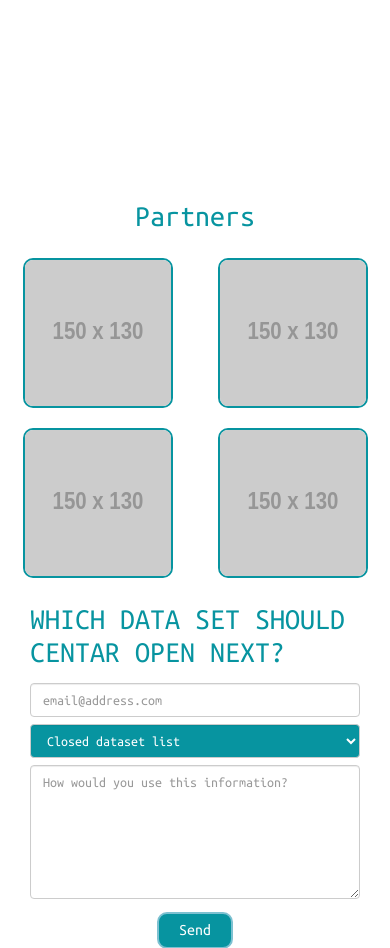
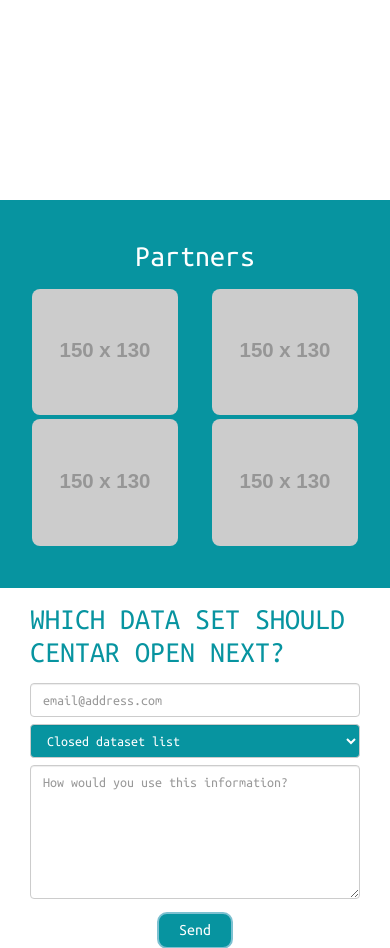
Before and after one commit to crtarsorg/data-centar, a Flask app: page /about/ in a window 390 px wide. Shown: the part 2301-3249 px from the top of the page. Run offline with Flask 2, Linux system fonts and the light colour scheme; grey boxes labelled with a size stand in for pictures from a placeholder-image service; parts of the project's set-up code (start-up, migrations or seed data) failed here and were passed over; some libraries are stand-ins or nearby versions.

Commit message:
funders image responsiveness; fixes: margins, grids - about page;

```diff
--- a/app/static/css/style.css
+++ b/app/static/css/style.css
@@ -274,8 +274,6 @@ select.primary-content-color{
 }
 
 .funder-img{
-    width: 150px;
-    height: 150px;
 	border-radius: 10px;
 	border: 2px solid #0794A0;
     vertical-align: middle;
--- a/app/templates/mod_about/index.html
+++ b/app/templates/mod_about/index.html
@@ -30,10 +30,6 @@
     -moz-columns: 2;
 }
 
-li {
-    max-width: 80%;
-}
-
 #timelineImg {
     max-width: 100%;
     min-height: 50%;
@@ -45,9 +41,6 @@ li {
     -moz-columns: 4;
 }
 
-.funder-img {
-    width: 150px;
-}
 </style>
 <script>
 //https://developers.google.com/youtube/player_parameters?hl=en
@@ -161,22 +154,22 @@ $(function() {
     </div>
 </section>
 <!-- Funders Section -->
-<section id="fundersS" class="container content-section text-center primary-content-color">
-    <div class="row">
-        <div class="col-lg-8 col-lg-offset-2">
+<section id="fundersS" class="container-fluid text-center primary-color white-content">
+    <div class="container">
+        <div class="padding-sm">
             <h2>Partners</h2>
             <div class="row text-center margin-4p">
-                <div class="col-md-3 col-xs-6 padding-10">
-                    <img src="http://placehold.it/150x130" alt="" class="funder-img">
+                <div class="col-xs-6 col-sm-3">
+                    <img src="http://placehold.it/150x130" alt="" class="funder-img img-responsive">
                 </div>
-                <div class="col-md-3 col-xs-6 padding-10">
-                    <img src="http://placehold.it/150x130" alt="" class="funder-img">
+                <div class="col-xs-6 col-sm-3">
+                    <img src="http://placehold.it/150x130" alt="" class="funder-img img-responsive">
                 </div>
-                <div class="col-md-3 col-xs-6 padding-10">
-                    <img src="http://placehold.it/150x130" alt="" class="funder-img">
+                <div class="col-xs-6 col-sm-3">
+                    <img src="http://placehold.it/150x130" alt="" class="funder-img img-responsive">
                 </div>
-                <div class="col-md-3 col-xs-6 padding-10">
-                    <img src="http://placehold.it/150x130" alt="" class="funder-img">
+                <div class="col-xs-6 col-sm-3">
+                    <img src="http://placehold.it/150x130" alt="" class="funder-img img-responsive">
                 </div>
             </div>
         </div>
```
